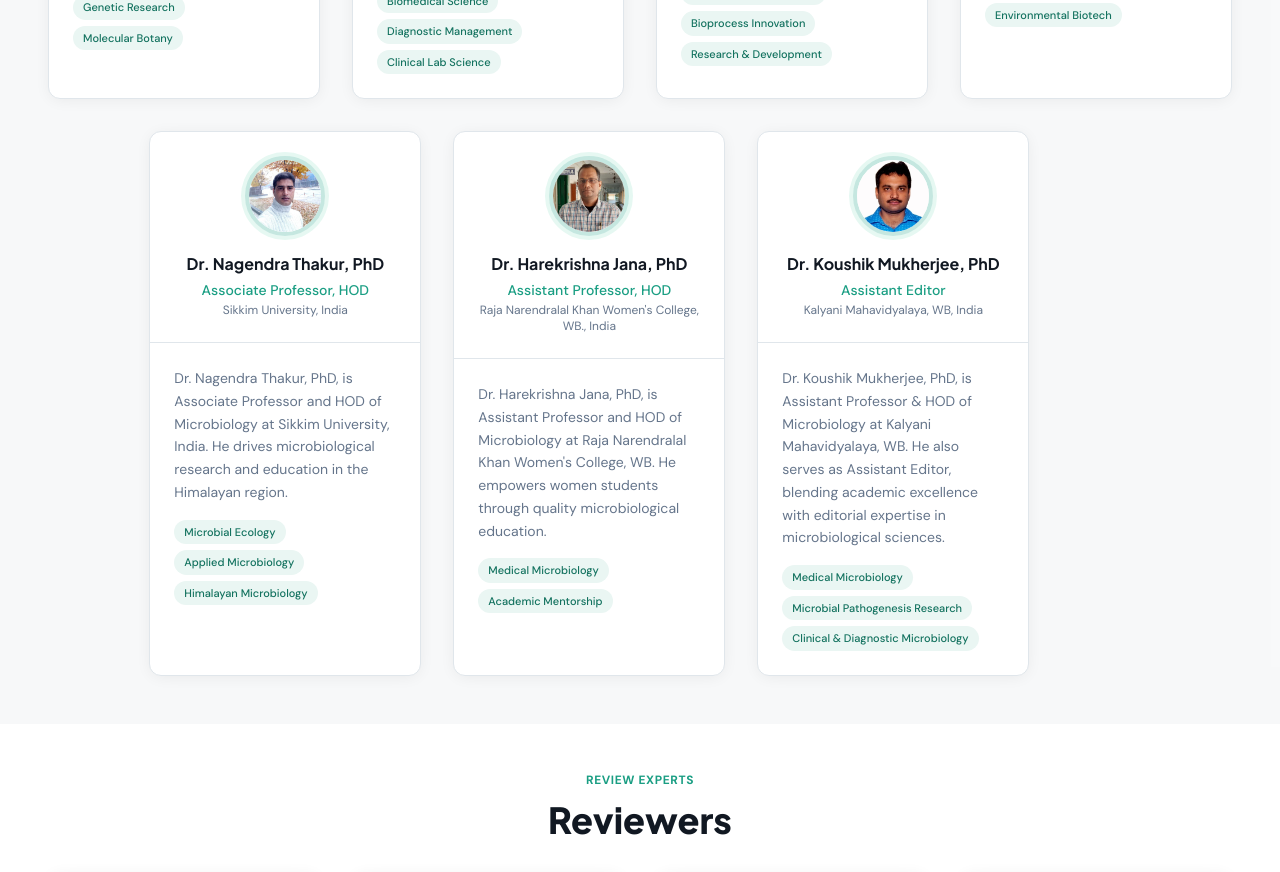
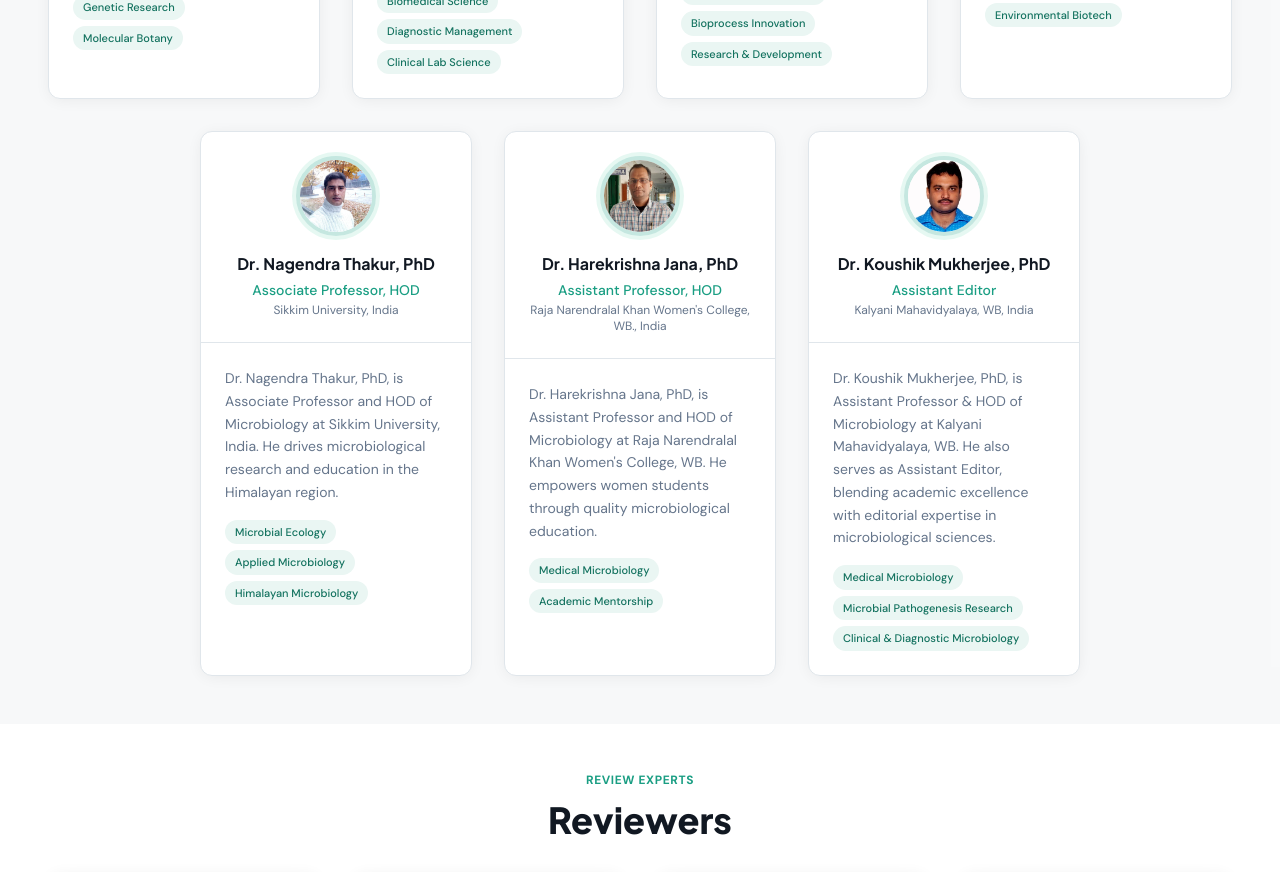
Before and after one commit to sayanroy058/Ink-Your-Journal-test, a React (Vite) app: page /editorial-board in a window 1280 px wide. Shown: the part 1620-2492 px from the top of the page. Built offline with nearby package versions, Linux system fonts and the light colour scheme; the HTML template or start-up script is replaced by a standard one.

Commit message:
Fix in Editorial Board

```diff
--- a/src/pages/EditorialBoard.tsx
+++ b/src/pages/EditorialBoard.tsx
@@ -257,7 +257,7 @@ const EditorialBoard = () => {
             </h2>
           </motion.div>
 
-          <div className="grid md:grid-cols-2 lg:grid-cols-12 gap-8 max-w-8xl mx-auto">
+          <div className="grid md:grid-cols-2 lg:grid-cols-[repeat(24,minmax(0,1fr))] gap-8 max-w-8xl mx-auto">
             {editorialMembers.map((member, i) => (
               <motion.div
                 key={member.name}
@@ -265,8 +265,8 @@ const EditorialBoard = () => {
                 whileInView={{ opacity: 1, y: 0 }}
                 viewport={{ once: true }}
                 transition={{ duration: 0.5, delay: i * 0.08 }}
-                className={`bg-card rounded-xl border border-border card-shadow hover:elevated-shadow transition-shadow overflow-hidden lg:col-span-3 ${
-                  i === 4 ? "lg:col-start-2" : ""
+                className={`bg-card rounded-xl border border-border card-shadow hover:elevated-shadow transition-shadow overflow-hidden lg:col-span-6 ${
+                  i === 4 ? "lg:col-start-4" : ""
                 }`}
               >
                 <div className="p-6 text-center border-b border-border">
```
